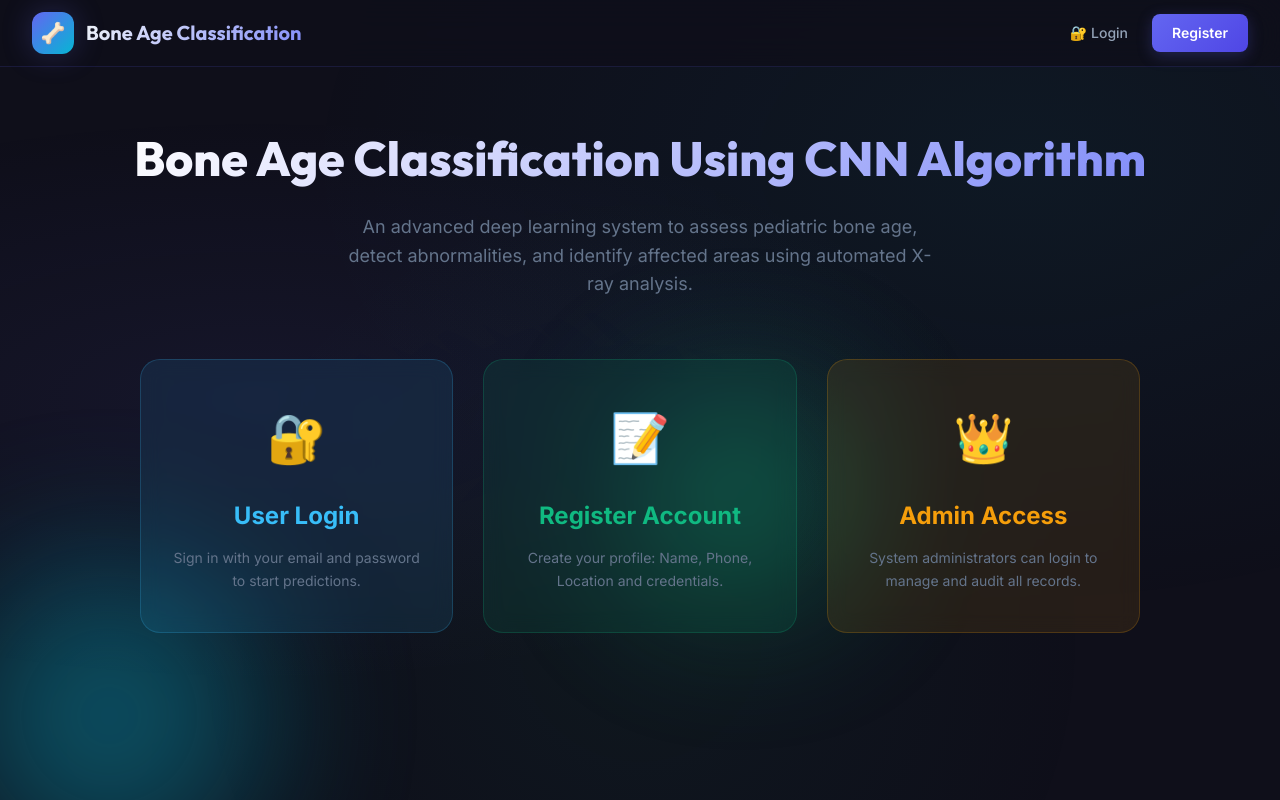
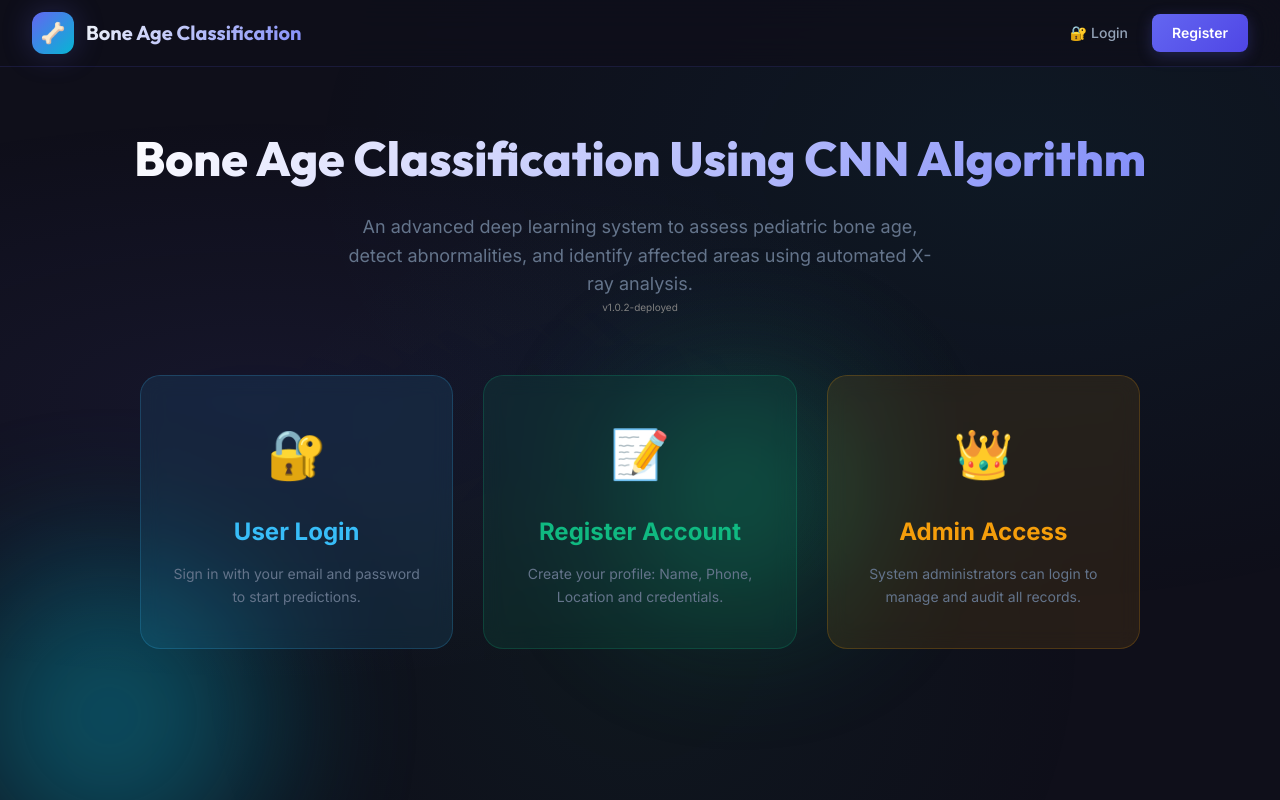
Before and after one commit to likhithasree69-code/Bone-Age-Classification-Using-CNN-Algorithm, a Django app: template classifier/templates/home.html in a window 1280 px wide. Run offline with Django 5.2, Linux system fonts and the light colour scheme; the template is opened without the code that fills it, so the values that code supplies are empty.

Commit message:
Deployment test v1.0.2

```diff
--- a/classifier/templates/home.html
+++ b/classifier/templates/home.html
@@ -14,6 +14,7 @@
         <p style="font-size: 18px; color: var(--text-muted); max-width: 600px; margin: 0 auto; line-height: 1.6;">
             An advanced deep learning system to assess pediatric bone age, detect abnormalities, and identify affected areas using automated X-ray analysis.
         </p>
+        <p style="color: grey; font-size: 10px;">v1.0.2-deployed</p>
     </div>
 
 
```
